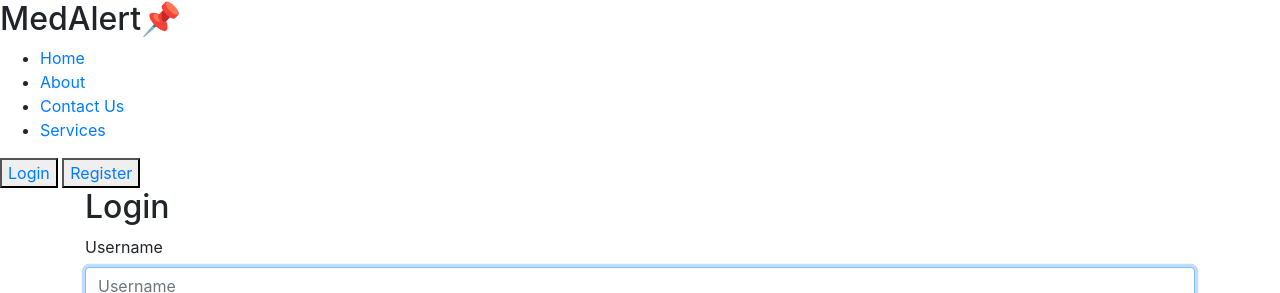
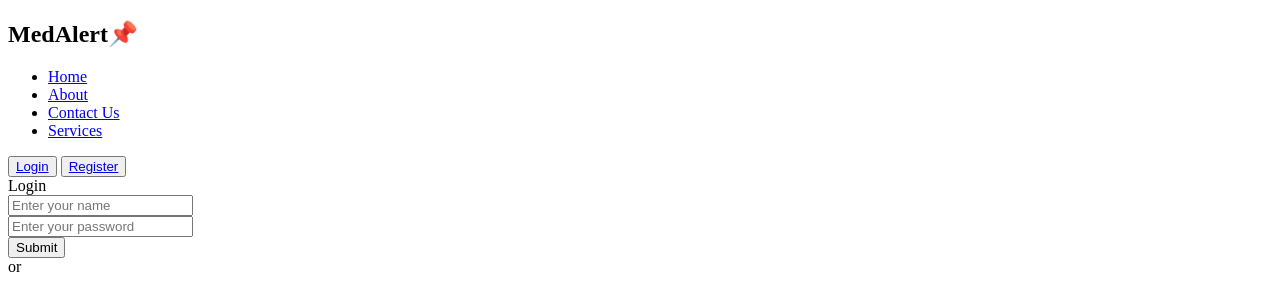
Before and after one commit to aryavardhanjain/DSN2099, a Django app: page /login/ in a window 1280 px wide. Shown: the top 293 px of the page. Run offline with Django 4.2, Linux system fonts and the light colour scheme; some libraries are stand-ins or nearby versions.

Commit message:
Update login.html

```diff
--- a/chatbot/medalert/templates/medalert/login.html
+++ b/chatbot/medalert/templates/medalert/login.html
@@ -1,10 +1,12 @@
 {% load static %}
+{% load socialaccount %}
 <!DOCTYPE html>
 <html lang="en">
     <head>
-        <link rel="stylesheet" href="https://stackpath.bootstrapcdn.com/bootstrap/4.4.1/css/bootstrap.min.css" integrity="sha384-Vkoo8x4CGsO3+Hhxv8T/Q5PaXtkKtu6ug5TOeNV6gBiFeWPGFN9MuhOf23Q9Ifjh" crossorigin="anonymous">
+        <!-- <link rel="stylesheet" href="https://stackpath.bootstrapcdn.com/bootstrap/4.4.1/css/bootstrap.min.css" integrity="sha384-Vkoo8x4CGsO3+Hhxv8T/Q5PaXtkKtu6ug5TOeNV6gBiFeWPGFN9MuhOf23Q9Ifjh" crossorigin="anonymous"> -->
         <link rel="preconnect" href="https://fonts.gstatic.com" crossorigin>
         <link rel="stylesheet" href="https://fonts.googleapis.com/css2?family=Josefin+Sans:ital,wght@0,100;0,300;0,400;0,500;0,600;0,700;1,100;1,200;1,300;1,400;1,500;1,600;1,700&family=Montserrat:wght@700;800;900&display=swap">
+        <link rel="stylesheet" href="https://cdnjs.cloudflare.com/ajax/libs/font-awesome/5.15.2/css/all.min.css"/>
         <meta charset="utf-8">
         <meta http-equiv="X-UA-Compatible" content="IE=edge">
         <meta name="description" content="">
@@ -18,10 +20,10 @@
             <nav>
                 <h2 class="logo">Med<span>Alert📌</span></h2>
                 <ul>
-                    <li><a href="#"><span>Home</span></a></li>
+                    <li><a href="{% url 'index' %}">Home</a></li>
                     <li><a href="{% url 'about' %}">About</a></li>
                     <li><a href="{% url 'contact' %}">Contact Us</a></li>
-                    <li><a href="#">Services</a></li>
+                    <li><a href="{% url 'services' %}">Services</a></li>
                 </ul>
                 <div>
                     {% if user.is_authenticated %}
@@ -32,26 +34,34 @@
                     {% endif %}
                 </div>
             </nav>
-            {% if message %}
-                <div>{{ message }}</div>
-            {% endif %}
-
-                <div class="container">
-                    <div class="login--wrapper">
+            <div class="container">
+                <div class="content">
+                    <div class="right-side">
+                        <div class="topic-text">Login</div>
                         <form action="{% url 'login' %}" method="POST">
+                            {% if message %}
+                                <div class="nav justify-content-center">
+                                    <div class="alert alert-danger" role="alert">
+                                        {{ message }}
+                                    </div>
+                                </div>
+                            {% endif %}
                             {% csrf_token %}
-                            <h2 class="register">Login</h2>
-                            <div class="mb-3">
-                                <label for="exampleInputEmail1" class="form-label">Username</label>
-                                <input autofocus type="text" name="username" class="form-control" placeholder="Username" id="exampleInputEmail1" aria-describedby="emailHelp">
+                            <div class="input-box">
+                                <input type="text" name="username" placeholder="Enter your name" />
+                              </div>
+                              <div class="input-box">
+                                <input type="password" name="password" placeholder="Enter your password" />
+                              </div>
+                            <button type="submit" class="send-btn">Submit</button>
+                            <div class="horizontal">
+                                <div class="or">or</div>
                             </div>
-                            <div class="mb-3">
-                                <label for="exampleInputPassword1" class="form-label">Password</label>
-                                <input type="password" name="password" placeholder="Enter your password" class="form-control" id="exampleInputPassword1">
-                            </div>
-                            <button type="submit" class="submit-btn" value="Login">Submit</button>
+                            <a href="{% provider_login_url 'google' %}"><img src="{% static 'google-signin-button.jpg' %}" alt="googlebutton" style="height: 90px; width: 70%; margin-left: 15%; margin-top: 20px;"></a>
                         </form>
                     </div>
                 </div>
             </div>
+        </div>
+
     </body>
```
